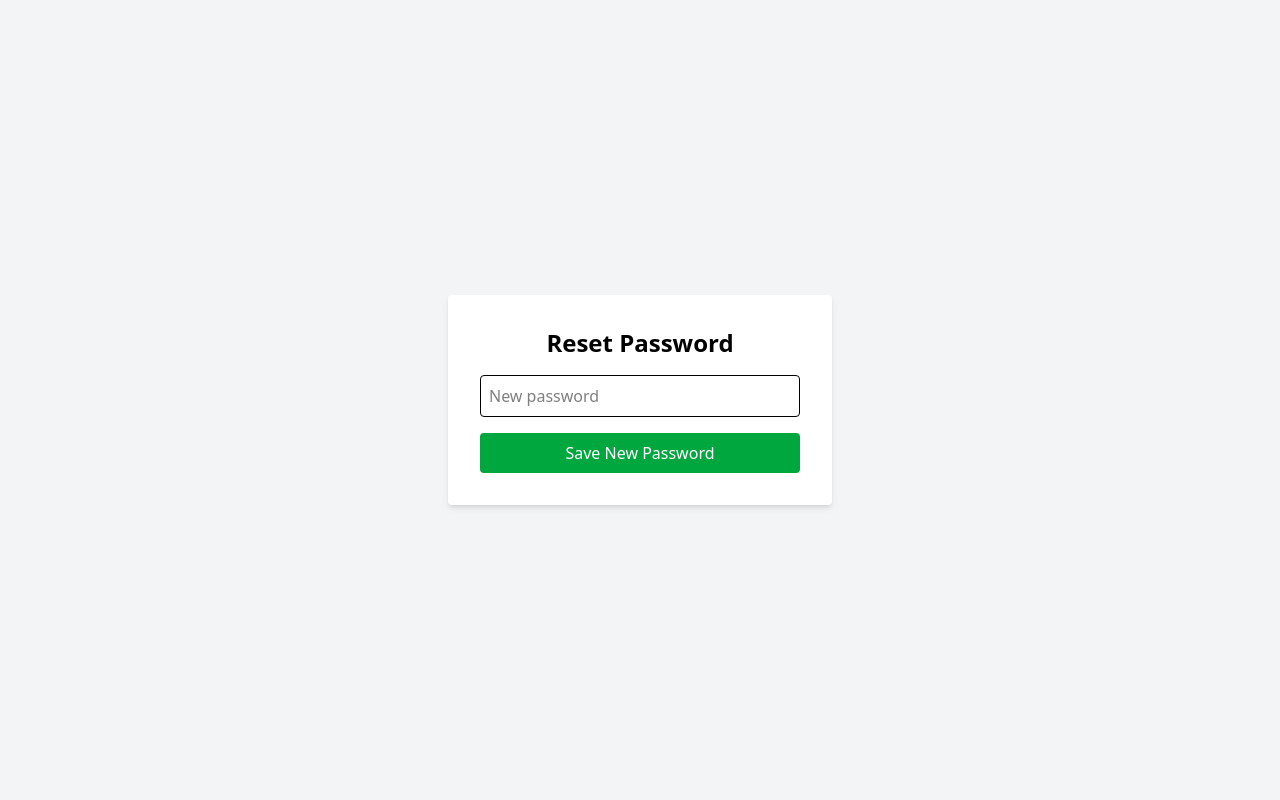
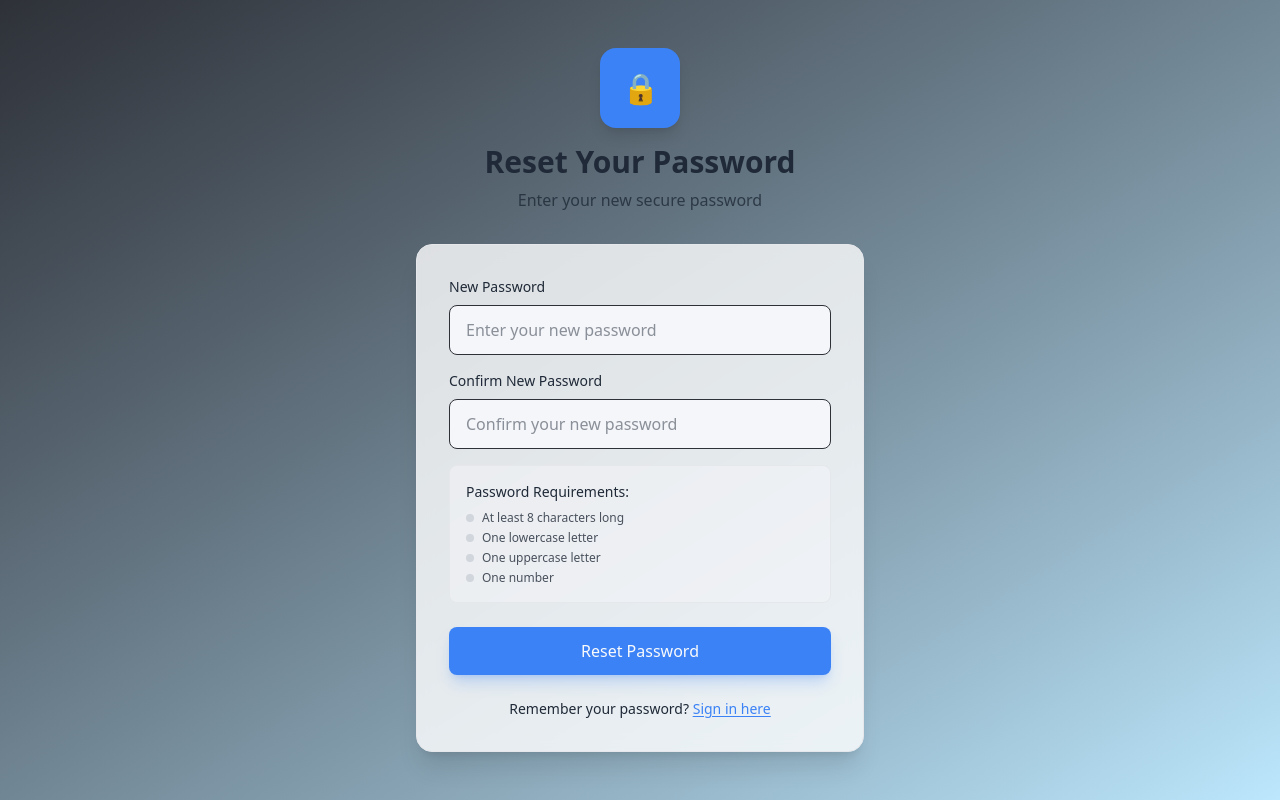
Before and after one commit to RidgwayA/cal-tracker, a React (Vite) app in the folder frontEnd/: page /reset-password/1 in a window 1280 px wide. Built offline with nearby package versions, Linux system fonts and the light colour scheme.

Commit message:
Feat: Enhance password validation with real time indicators, and update UI for consistency

```diff
--- a/frontEnd/src/pages/Registration.tsx
+++ b/frontEnd/src/pages/Registration.tsx
@@ -35,8 +35,22 @@ const Registration = () => {
       return;
     }
 
-    if (formData.password.length < 6) {
-      setError("Password must be at least 6 characters long");
+    // Enhanced password validation
+    const password = formData.password;
+    if (password.length < 8) {
+      setError("Password must be at least 8 characters long");
+      return;
+    }
+    if (!/(?=.*[a-z])/.test(password)) {
+      setError("Password must contain at least one lowercase letter");
+      return;
+    }
+    if (!/(?=.*[A-Z])/.test(password)) {
+      setError("Password must contain at least one uppercase letter");
+      return;
+    }
+    if (!/(?=.*\d)/.test(password)) {
+      setError("Password must contain at least one number");
       return;
     }
 
@@ -138,7 +152,7 @@ const Registration = () => {
               <input
                 type="password"
                 name="password"
-                placeholder="Create a secure password (min 6 characters)"
+                placeholder="Create a secure password (min 8 characters, 1 uppercase, 1 lowercase, 1 number)"
                 value={formData.password}
                 onChange={handleChange}
                 className="w-full px-4 py-3 border border-borderDark rounded-lg transition-all duration-200 bg-bgCard text-textPrimary"
@@ -157,6 +171,29 @@ const Registration = () => {
                 className="w-full px-4 py-3 border border-borderDark rounded-lg transition-all duration-200 bg-bgCard text-textPrimary"
                 required
               />
+            </div>
+
+            {/* Password requirements */}
+            <div className="bg-bgCard/50 p-4 rounded-lg border border-borderLight">
+              <h3 className="text-sm font-medium text-textPrimary mb-2">Password Requirements:</h3>
+              <ul className="text-xs text-textPrimary/80 space-y-1">
+                <li className="flex items-center space-x-2">
+                  <span className={`w-2 h-2 rounded-full ${formData.password.length >= 8 ? 'bg-green-500' : 'bg-gray-300'}`}></span>
+                  <span>At least 8 characters long</span>
+                </li>
+                <li className="flex items-center space-x-2">
+                  <span className={`w-2 h-2 rounded-full ${/(?=.*[a-z])/.test(formData.password) ? 'bg-green-500' : 'bg-gray-300'}`}></span>
+                  <span>One lowercase letter</span>
+                </li>
+                <li className="flex items-center space-x-2">
+                  <span className={`w-2 h-2 rounded-full ${/(?=.*[A-Z])/.test(formData.password) ? 'bg-green-500' : 'bg-gray-300'}`}></span>
+                  <span>One uppercase letter</span>
+                </li>
+                <li className="flex items-center space-x-2">
+                  <span className={`w-2 h-2 rounded-full ${/(?=.*\d)/.test(formData.password) ? 'bg-green-500' : 'bg-gray-300'}`}></span>
+                  <span>One number</span>
+                </li>
+              </ul>
             </div>
 
             <div>
--- a/frontEnd/src/pages/Resetpassword.tsx
+++ b/frontEnd/src/pages/Resetpassword.tsx
@@ -2,48 +2,178 @@ import { useState } from "react";
 import { useNavigate, useParams } from "react-router-dom";
 
 const ResetPassword = () => {
-  const [pwd, setPwd] = useState("");
-  const [msg, setMsg] = useState("");
+  const [password, setPassword] = useState("");
+  const [confirmPassword, setConfirmPassword] = useState("");
+  const [error, setError] = useState("");
+  const [success, setSuccess] = useState("");
+  const [isLoading, setIsLoading] = useState(false);
   const { token } = useParams();
   const navigate = useNavigate();
 
+  const validatePassword = (pwd: string) => {
+    if (pwd.length < 8) {
+      return "Password must be at least 8 characters long";
+    }
+    if (!/(?=.*[a-z])/.test(pwd)) {
+      return "Password must contain at least one lowercase letter";
+    }
+    if (!/(?=.*[A-Z])/.test(pwd)) {
+      return "Password must contain at least one uppercase letter";
+    }
+    if (!/(?=.*\d)/.test(pwd)) {
+      return "Password must contain at least one number";
+    }
+    return null;
+  };
+
   const onSubmit = async (e: React.FormEvent) => {
     e.preventDefault();
+    setError("");
+    setSuccess("");
+
+    // Validation
+    const passwordError = validatePassword(password);
+    if (passwordError) {
+      setError(passwordError);
+      return;
+    }
+
+    if (password !== confirmPassword) {
+      setError("Passwords do not match");
+      return;
+    }
+
+    setIsLoading(true);
+
     try {
       const res = await fetch("/api/auth/reset-password", {
         method: "POST",
         headers: { "Content-Type": "application/json" },
-        body: JSON.stringify({ token, password: pwd }),
+        body: JSON.stringify({ token, password }),
       });
       const data = await res.json();
+
       if (res.ok) {
-        setMsg("Password reset! Redirecting...");
+        setSuccess("Password reset successfully! Redirecting to login...");
         setTimeout(() => navigate("/login"), 2000);
       } else {
-        setMsg(data.error || "Reset failed.");
+        setError(data.error || "Reset failed. Please try again.");
       }
     } catch {
-      setMsg("Server error.");
+      setError("Server error. Please try again later.");
+    } finally {
+      setIsLoading(false);
     }
   };
 
   return (
-    <div className="min-h-screen flex items-center justify-center bg-gray-100">
-      <form onSubmit={onSubmit} className="bg-white p-8 rounded shadow-md w-96">
-        <h2 className="text-2xl font-bold mb-4 text-center">Reset Password</h2>
+    <div className="min-h-screen bg-gradient-to-br from-bgDark to-bgLight flex items-center justify-center p-4">
+      <div className="max-w-md w-full">
+
+        <div className="text-center mb-8">
+          <div className="w-20 h-20 mx-auto mb-4 bg-primary rounded-2xl flex items-center justify-center shadow-lg">
+            <span className="text-3xl">🔒</span>
+          </div>
+          <h1 className="text-3xl font-bold text-textPrimary">
+            Reset Your Password
+          </h1>
+          <p className="text-textPrimary/80 mt-2">Enter your new secure password</p>
+        </div>
+
+        <form onSubmit={onSubmit} className="bg-myWhite/80 backdrop-blur-sm p-8 rounded-2xl shadow-xl border border-borderLight">
+          {error && (
+            <div className="mb-6 p-4 bg-errorBg border border-errorBorder rounded-lg">
+              <p className="text-error text-sm font-medium">{error}</p>
+            </div>
+          )}
+
+          {success && (
+            <div className="mb-6 p-4 bg-green-50 border border-green-200 rounded-lg">
+              <p className="text-green-700 text-sm font-medium">{success}</p>
+            </div>
+          )}
+
+          <div className="space-y-4">
+            <div>
+              <label className="block text-sm font-medium text-textPrimary mb-2">New Password</label>
               <input
                 type="password"
                 required
-          placeholder="New password"
-          value={pwd}
-          onChange={(e) => setPwd(e.target.value)}
-          className="w-full p-2 mb-4 border rounded"
+                placeholder="Enter your new password"
+                value={password}
+                onChange={(e) => setPassword(e.target.value)}
+                className="w-full px-4 py-3 border border-borderDark rounded-lg focus:ring-2 focus:ring-primary focus:border-primary transition-all duration-200 bg-bgCard text-textPrimary"
               />
-        <button type="submit" className="w-full bg-green-600 text-white py-2 rounded hover:bg-green-700">
-          Save New Password
+            </div>
+
+            <div>
+              <label className="block text-sm font-medium text-textPrimary mb-2">Confirm New Password</label>
+              <input
+                type="password"
+                required
+                placeholder="Confirm your new password"
+                value={confirmPassword}
+                onChange={(e) => setConfirmPassword(e.target.value)}
+                className="w-full px-4 py-3 border border-borderDark rounded-lg focus:ring-2 focus:ring-primary focus:border-primary transition-all duration-200 bg-bgCard text-textPrimary"
+              />
+            </div>
+
+            {/* Password requirements */}
+            <div className="bg-bgCard/50 p-4 rounded-lg border border-borderLight">
+              <h3 className="text-sm font-medium text-textPrimary mb-2">Password Requirements:</h3>
+              <ul className="text-xs text-textPrimary/80 space-y-1">
+                <li className="flex items-center space-x-2">
+                  <span className={`w-2 h-2 rounded-full ${password.length >= 8 ? 'bg-green-500' : 'bg-gray-300'}`}></span>
+                  <span>At least 8 characters long</span>
+                </li>
+                <li className="flex items-center space-x-2">
+                  <span className={`w-2 h-2 rounded-full ${/(?=.*[a-z])/.test(password) ? 'bg-green-500' : 'bg-gray-300'}`}></span>
+                  <span>One lowercase letter</span>
+                </li>
+                <li className="flex items-center space-x-2">
+                  <span className={`w-2 h-2 rounded-full ${/(?=.*[A-Z])/.test(password) ? 'bg-green-500' : 'bg-gray-300'}`}></span>
+                  <span>One uppercase letter</span>
+                </li>
+                <li className="flex items-center space-x-2">
+                  <span className={`w-2 h-2 rounded-full ${/(?=.*\d)/.test(password) ? 'bg-green-500' : 'bg-gray-300'}`}></span>
+                  <span>One number</span>
+                </li>
+              </ul>
+            </div>
+          </div>
+
+          <button
+            type="submit"
+            disabled={isLoading}
+            className="w-full mt-6 px-6 py-3 bg-primary text-textInverse rounded-lg hover:bg-primaryHover transition-all duration-200 font-medium shadow-lg shadow-primary/25 disabled:opacity-50 disabled:cursor-not-allowed flex items-center justify-center space-x-2"
+          >
+            {isLoading ? (
+              <>
+                <svg className="w-4 h-4 animate-spin" fill="none" viewBox="0 0 24 24">
+                  <circle className="opacity-25" cx="12" cy="12" r="10" stroke="currentColor" strokeWidth="4"></circle>
+                  <path className="opacity-75" fill="currentColor" d="M4 12a8 8 0 018-8V0C5.373 0 0 5.373 0 12h4zm2 5.291A7.962 7.962 0 014 12H0c0 3.042 1.135 5.824 3 7.938l3-2.647z"></path>
+                </svg>
+                <span>Resetting Password...</span>
+              </>
+            ) : (
+              <span>Reset Password</span>
+            )}
           </button>
-        {msg && <p className="mt-4 text-center text-red-600">{msg}</p>}
+
+          <div className="mt-6 text-center">
+            <p className="text-sm text-textPrimary">
+              Remember your password?{" "}
+              <button
+                type="button"
+                onClick={() => navigate("/login")}
+                className="text-primary hover:text-primaryHover font-medium underline underline-offset-2"
+              >
+                Sign in here
+              </button>
+            </p>
+          </div>
         </form>
+      </div>
     </div>
   );
 };
```
Lines whose indentation alone changed are shown as unchanged.
